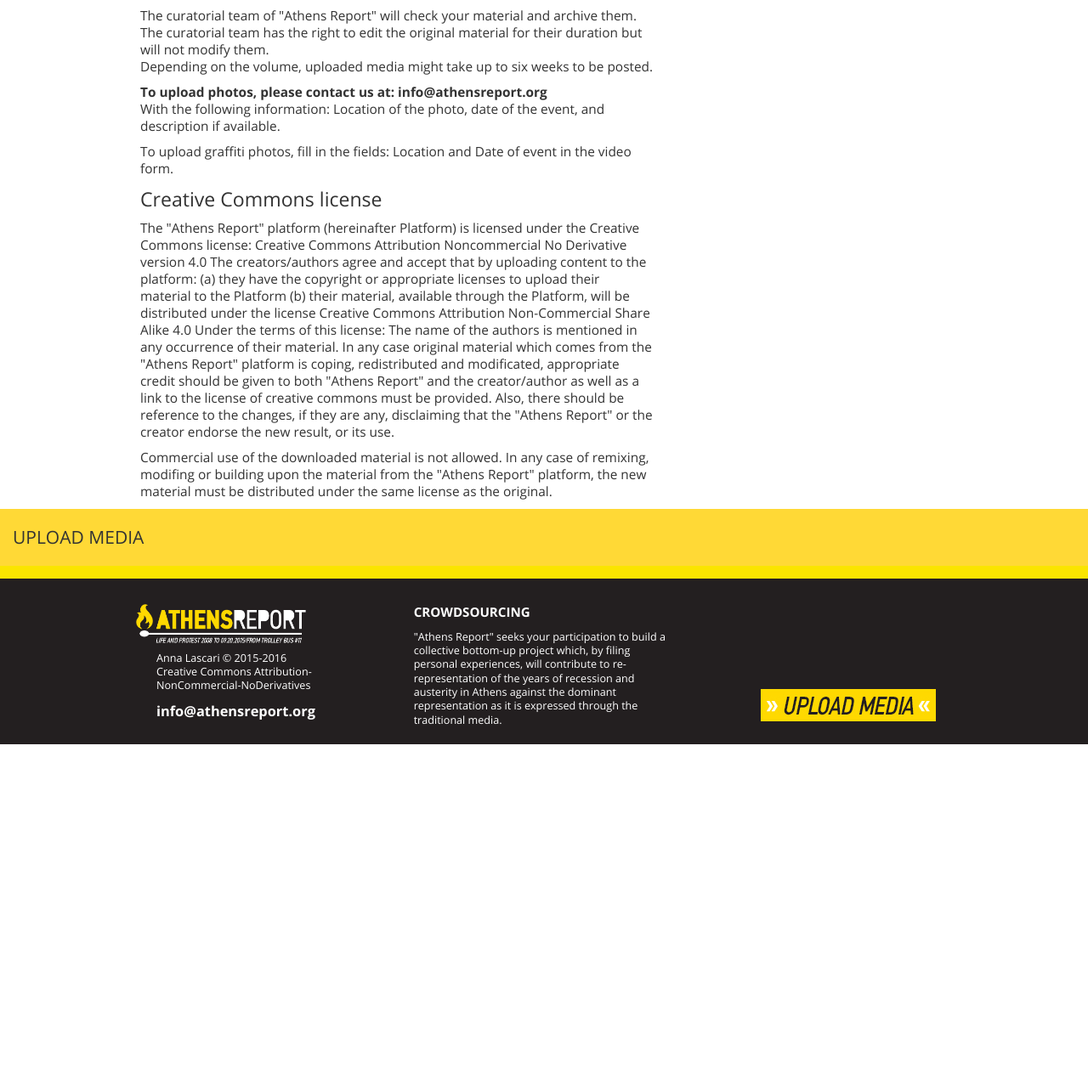
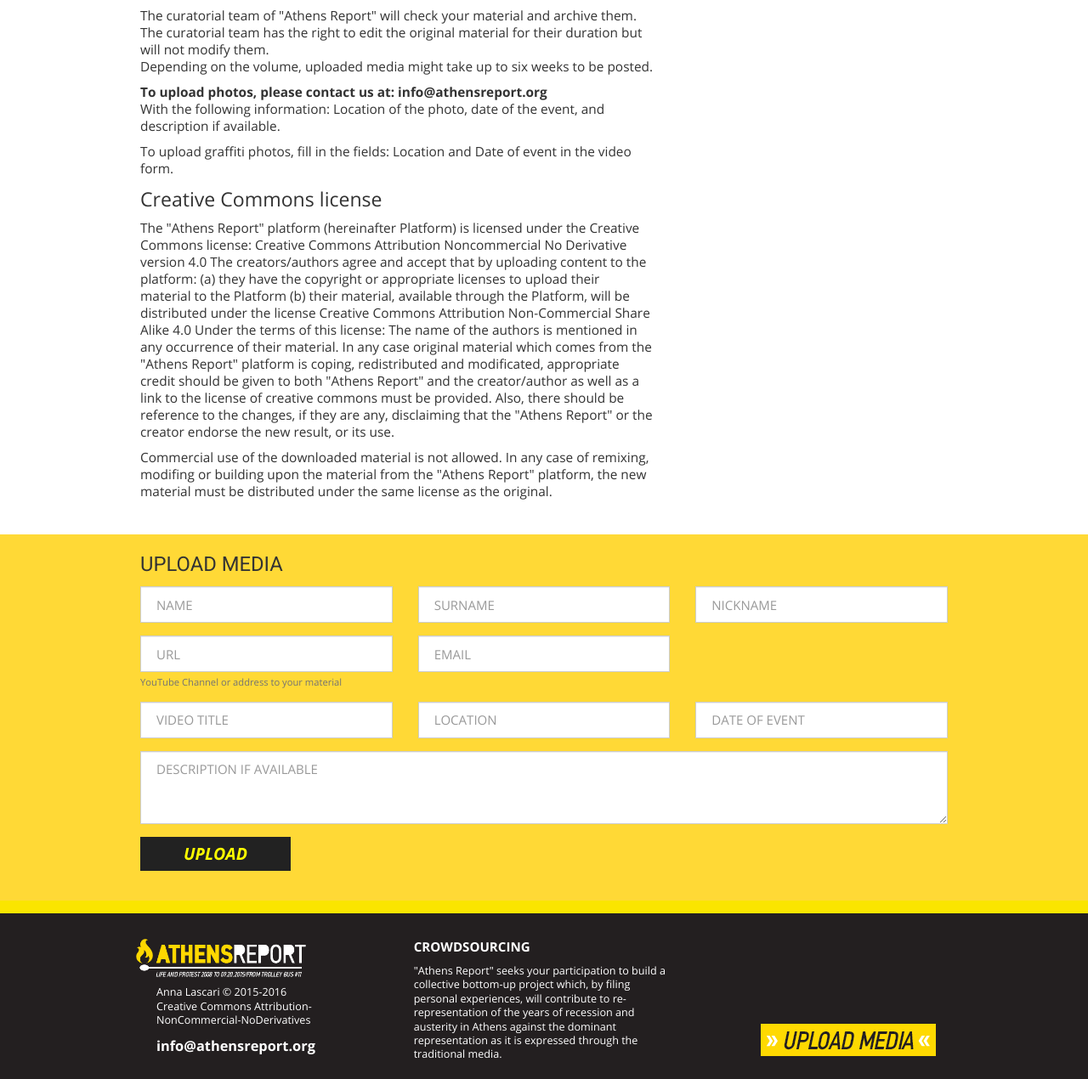
Before and after one commit to athensreport/athensreport.org, a Django app: page /upload/ in a window 1280 px wide. Shown: the part 756-2026 px from the top of the page at 85% size. Before the commit the page ends 1632 px from the top, so only its background shows below. Run offline with Django 3.2, Linux system fonts and the light colour scheme; some libraries are stand-ins or nearby versions.

Commit message:
Add upload form

```diff
--- a/athensreport/static/css/app.css
+++ b/athensreport/static/css/app.css
@@ -643,6 +643,30 @@
     padding: 20px 0;
 }
 
+.upload-form > div {
+    margin: auto;
+}
+
+.help-block {
+    font-size: 0.8em;
+}
+
+#upload-form button {
+    color: yellow;
+    font-size:1.4em;
+    font-weight: bold;
+    font-style: italic;
+    padding: 5px 50px;
+}
+
+.upload-form .flatpage-heading {
+    margin-bottom: 10px;
+    display: block;
+    text-transform: uppercase;
+    font-family: 'Roboto';
+    font-size: 1.7em;
+}
+
 .upload .col-md-4 {
     margin-top: inherit;
 }
--- a/athensreport/templates/gallery/upload.html
+++ b/athensreport/templates/gallery/upload.html
@@ -78,6 +78,10 @@
           Commercial use of the downloaded material is not allowed.
           In any case of remixing, modifing or building upon the material from the "Athens Report" platform, the new material must be distributed under the same license as the original.
         </p>
+
+        <p>
+          &nbsp;
+        </p>
       </div>
       <div class="col-md-4">
       </div>
@@ -85,10 +89,80 @@
   </div>
 
   <div class="upload-form">
-    <div class="row container">
-      <div class="col-md-12">
-        <span class="flatpage-heading">UPLOAD MEDIA</span>
+    <div class="container">
+      <div class="row">
+        <div class="col-md-12">
+          <span class="flatpage-heading">UPLOAD MEDIA</span>
+        </div>
       </div>
+      <form id="upload-form">
+        <div class="row">
+          <div class="col-md-4">
+            <div class="form-group">
+              <label class="sr-only" for="name">Name</label>
+              <input type="text" class="form-control" id="name" placeholder="NAME">
+            </div>
+          </div>
+          <div class="col-md-4">
+            <div class="form-group">
+              <label class="sr-only" for="surname">Surname</label>
+              <input type="text" class="form-control" id="surname" placeholder="SURNAME">
+            </div>
+          </div>
+          <div class="col-md-4">
+            <div class="form-group">
+              <label class="sr-only" for="nickname">Nickname</label>
+              <input type="text" class="form-control" id="nickname" placeholder="NICKNAME">
+            </div>
+          </div>
+        </div>
+        <div class="row">
+          <div class="col-md-4">
+            <div class="form-group">
+              <label class="sr-only" for="url">URL</label>
+              <input type="text" class="form-control" id="url" placeholder="URL">
+              <span id="urlHelpBlock" class="help-block">YouTube Channel or address to your material</span>
+            </div>
+          </div>
+          <div class="col-md-4">
+            <div class="form-group">
+              <label class="sr-only" for="email">Email</label>
+              <input type="email" class="form-control" id="email" placeholder="EMAIL">
+            </div>
+          </div>
+        </div>
+        <div class="row">
+          <div class="col-md-4">
+            <div class="form-group">
+              <label class="sr-only" for="title">Video Title</label>
+              <input type="text" class="form-control" id="title" placeholder="VIDEO TITLE">
+            </div>
+          </div>
+          <div class="col-md-4">
+            <div class="form-group">
+              <label class="sr-only" for="location">Location</label>
+              <input type="text" class="form-control" id="location" placeholder="LOCATION">
+            </div>
+          </div>
+          <div class="col-md-4">
+            <div class="form-group">
+              <label class="sr-only" for="created">Date of event</label>
+              <input type="text" class="form-control" id="created" placeholder="DATE OF EVENT">
+            </div>
+          </div>
+        </div>
+        <div class="row">
+          <div class="col-md-12">
+            <div class="form-group">
+              <label class="sr-only" for="description">Description if available</label>
+              <textarea class="form-control" rows="3" id="description" placeholder="DESCRIPTION IF AVAILABLE"></textarea>
+            </div>
+          </div>
+        </div>
+        <div class="form-group">
+          <button type="submit" class="btn btn-default">UPLOAD</button>
+        </div>
+      </form>
     </div>
   </div>
 {% endblock %}
```
